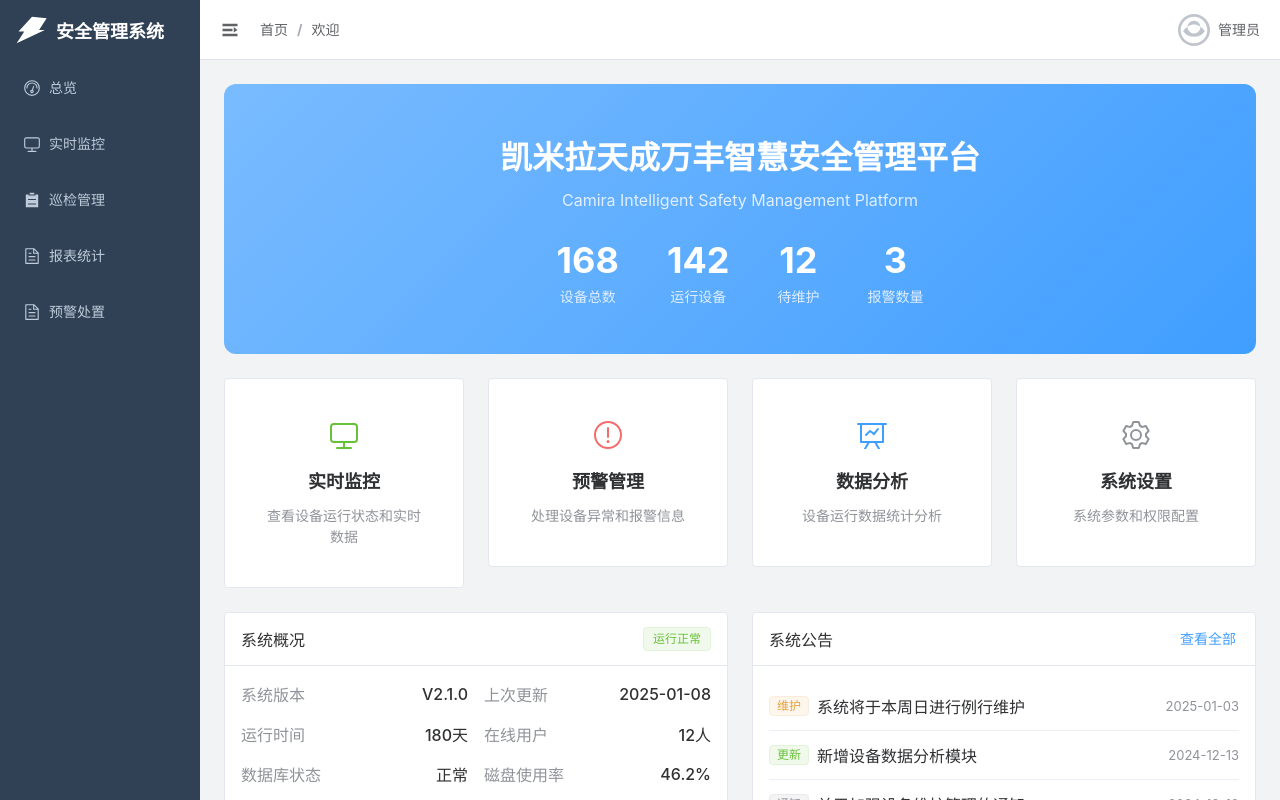
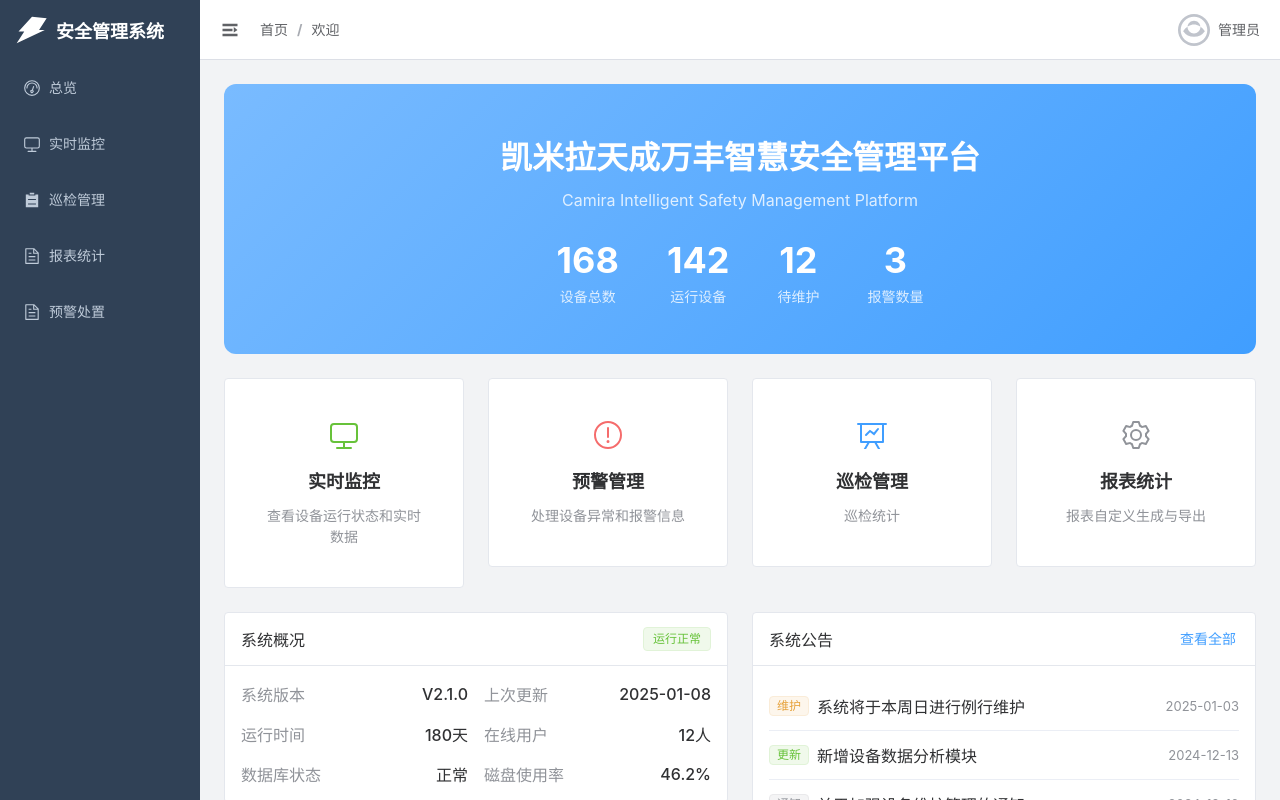
Before and after one commit to zt15864126114/kemira-safety-system, a Vue app: page /#/welcome in a window 1280 px wide. Built offline with nearby package versions, Linux system fonts and the light colour scheme.

Commit message:
欢迎页修改

```diff
--- a/src/views/welcome/index.vue
+++ b/src/views/welcome/index.vue
@@ -127,17 +127,17 @@ const quickAccess = [
     type: 'danger'
   },
   {
-    title: '数据分析',
-    description: '设备运行数据统计分析',
+    title: '巡检管理',
+    description: '巡检统计',
     icon: DataLine,
-    path: '/analysis',
+    path: '/inspection',
     type: 'primary'
   },
   {
-    title: '系统设置',
-    description: '系统参数和权限配置',
+    title: '报表统计',
+    description: '报表自定义生成与导出',
     icon: Setting,
-    path: '/settings',
+    path: '/reports',
     type: 'info'
   }
 ]
```
